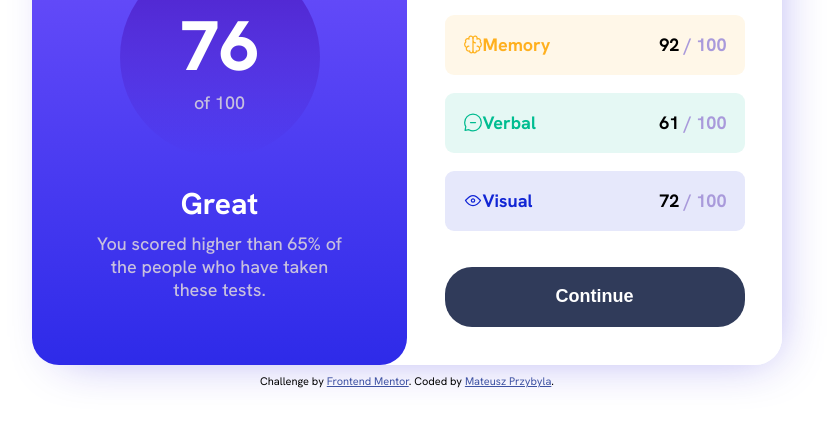
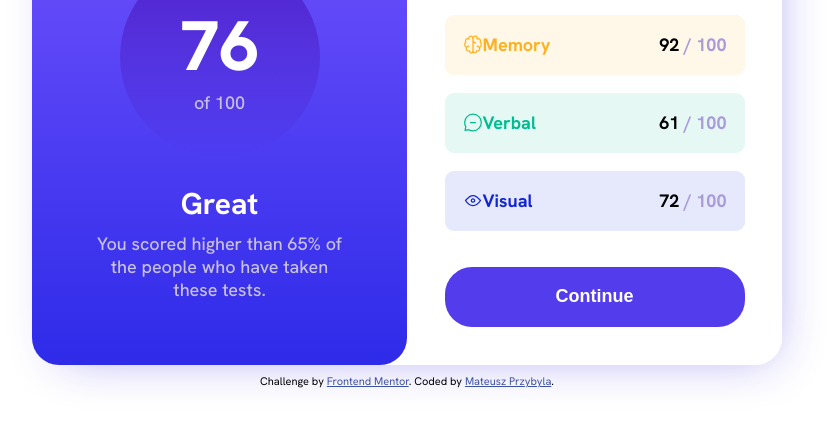
Before and after one commit to mateusz-przybyla/Results-summary-component, a plain HTML site: page index.html in a window 1280 px wide. In both pictures the pointer is over the button "Continue". Shown: the part 286-712 px from the top of the page, without its empty margins (233-1064 px from the left). Drawn offline with Linux system fonts and the light colour scheme.

Commit message:
Implemented button-hover property

```diff
--- a/style.css
+++ b/style.css
@@ -191,6 +191,10 @@ span {
   margin-top: 1rem;
 }
 
+.btn-continue:hover {
+  background-color: hsl(248, 82%, 58%);
+}
+
 .btn-continue p {
   color: hsl(0, 0%, 100%);
   font-size: 18px;
```
